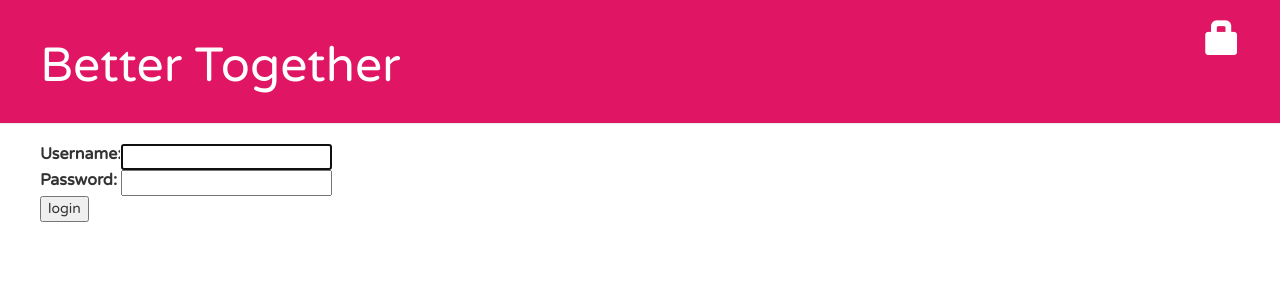
After one commit to mhinckley/my-site, a Django app: page /accounts/login/ in a window 1280 px wide. The commit adds this page. Shown: the top 300 px of the page. Run offline with Django 3.2, Linux system fonts and the light colour scheme; some libraries are stand-ins or nearby versions.

```diff
--- a/board/static/css/board.css
+++ b/board/static/css/board.css
@@ -15,7 +15,7 @@ body {
 .page-header {
     background-color: #e01563;
     margin-top: 0;
-    padding: 20px 20px 20px 55px;
+    padding: 20px 20px 20px 40px;
     font-weight: bold;
 }
 
--- a/board/templates/board/base.html
+++ b/board/templates/board/base.html
@@ -10,11 +10,13 @@
     <body>
         <div class="page-header">
             {% if user.is_authenticated %}
-                <a href="{% url 'post_new' %}" class="top-menu">add <span class="glyphicon glyphicon-plus"></span></a>
+            <a href="{% url 'post_new' %}" class="top-menu"><span class="glyphicon glyphicon-plus"></span></a>
+            {% else %}
+            <a href="{% url 'login' %}" class="top-menu"><span class="glyphicon glyphicon-lock"></span></a>
             {% endif %}
-            <h1><a href="/">Better Together</a></h1>
+            <h1><a href="{% url 'board.views.post_list' %}">Better Together</a></h1>
         </div>
-        <div class="content container">
+        <div class="content">
             <div class="row">
                 <div class="col-md-12">
                 {% block content %}
--- /dev/null
+++ b/board/templates/registration/login.html
@@ -0,0 +1,26 @@
+{% extends "board/base.html" %}
+
+{% block content %}
+
+{% if form.errors %}
+<p>Your username and password didn't match. Please try again.</p>
+{% endif %}
+
+<form method="post" action="{% url 'login' %}">
+{% csrf_token %}
+<table>
+<tr>
+    <td>{{ form.username.label_tag }}</td>
+    <td>{{ form.username }}</td>
+</tr>
+<tr>
+    <td>{{ form.password.label_tag }}</td>
+    <td>{{ form.password }}</td>
+</tr>
+</table>
+
+<input type="submit" value="login" />
+<input type="hidden" name="next" value="{{ next }}" />
+</form>
+
+{% endblock %}
--- a/mysite/settings.py
+++ b/mysite/settings.py
@@ -103,3 +103,5 @@ USE_TZ = True
 STATIC_URL = '/static/'
 
 STATIC_ROOT = os.path.join(BASE_DIR, 'static')
+
+LOGIN_REDIRECT_URL = '/'
--- a/mysite/urls.py
+++ b/mysite/urls.py
@@ -1,7 +1,12 @@
-from django.conf.urls import include, url
+from django.conf.urls import include, url, patterns
+from django.contrib.auth import views
+
 from django.contrib import admin
+admin.autodiscover()
 
-urlpatterns = [
-    url(r'^admin/', admin.site.urls),
+urlpatterns = patterns('',
+    url(r'^admin/', include(admin.site.urls)),
+    url(r'^accounts/login/$', views.login, name='login'),
+    url(r'^accounts/logout/$', views.logout, name='logout', kwargs={'next_page': '/'}),
     url(r'', include('board.urls')),
-]
+)
```
Also changed, not shown: board/templates/board/post_detail.html (+0 -12 lines).
